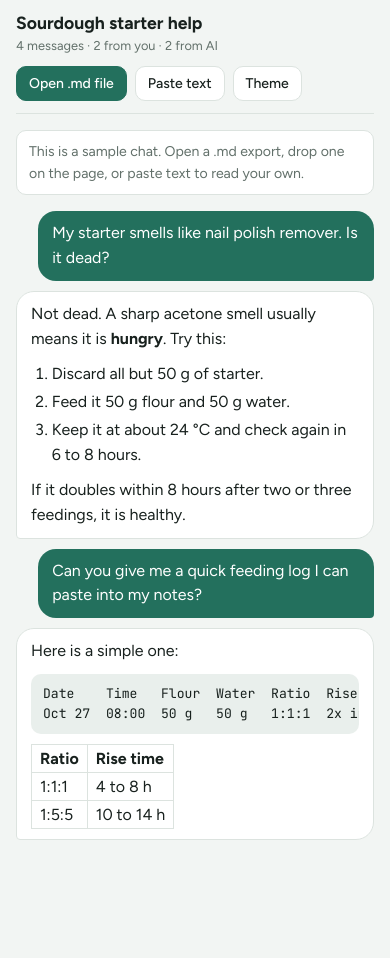
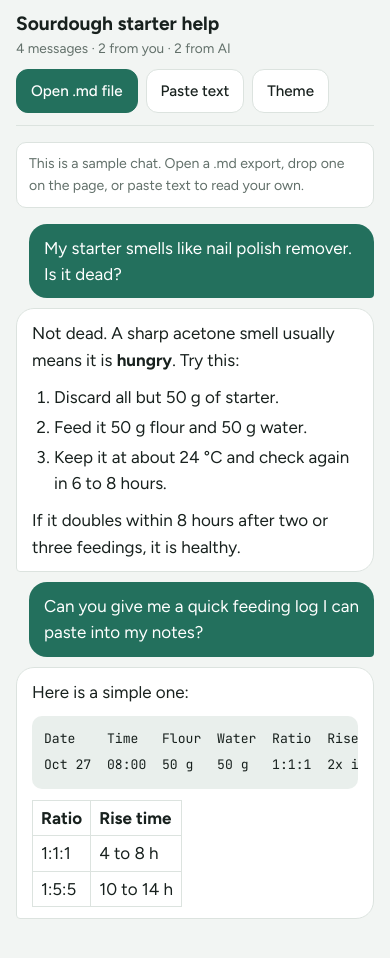
Before and after one commit to sarail19th/markdown-chat-reader, a plain HTML site: page index.html in a window 390 px wide. Before the commit the page ends 888 px from the top, so only its background shows below. Drawn offline with nearby package versions, Linux system fonts and the light colour scheme.

Commit message:
Improve speaker detection and phone layout

```diff
--- a/index.html
+++ b/index.html
@@ -1,5 +1,10 @@
+<!doctype html>
+<html lang="en">
+<head>
+<meta charset="utf-8">
+<meta name="viewport" content="width=device-width, initial-scale=1, viewport-fit=cover">
+<meta name="theme-color" content="#f2f5f3">
 <title>Markdown Chat Reader</title>
-<meta name="claude:viewport-fit-sides" content="cover">
 <link rel="stylesheet" href="https://fonts.googleapis.com/css2?family=Figtree:wght@400;500;700&family=JetBrains+Mono:wght@400&display=swap">
 <style>
 /* Layout: one centered column like a phone chat. Sticky top bar holds title, file open and paste. You on the right, AI on the left. */
@@ -32,6 +37,7 @@
   --code: #0d1210; --link: #7ab8e6; --focus: #7ab8e6;
   color-scheme: dark;
 }
+html { -webkit-text-size-adjust: 100%; text-size-adjust: 100%; }
 html, body { min-height: 100%; }
 body {
   margin: 0;
@@ -40,25 +46,21 @@ body {
   padding-right: max(16px, env(safe-area-inset-right, 0px));
   background: var(--bg);
   color: var(--fg);
-  font: 400 16px/1.55 var(--ff);
-}
-body::before {
-  content: ""; position: fixed; inset: 0 0 auto; height: env(safe-area-inset-top, 0px);
-  z-index: 10; background: var(--bar);
+  font: 400 17px/1.55 var(--ff);
 }
 .wrap { max-width: 720px; margin: 0 auto; }
 .bar {
-  position: sticky; top: env(safe-area-inset-top, 0px); z-index: 5;
+  position: sticky; top: 0; z-index: 5;
   background: var(--bar); border-bottom: 1px solid var(--line);
-  padding-block: 12px; display: flex; flex-wrap: wrap; align-items: center; gap: 10px 12px;
+  padding: calc(12px + env(safe-area-inset-top, 0px)) 0 12px; display: flex; flex-wrap: wrap; align-items: center; gap: 10px 12px;
 }
 .heading { flex: 1 1 200px; min-width: 0; }
-h1 { margin: 0; font-size: 1.1rem; line-height: 1.25; font-weight: 700; text-wrap: balance; overflow-wrap: anywhere; }
-.meta { margin: 2px 0 0; font-size: .8rem; color: var(--muted); }
+h1 { margin: 0; font-size: 1.2rem; line-height: 1.25; font-weight: 700; text-wrap: balance; overflow-wrap: anywhere; }
+.meta { margin: 2px 0 0; font-size: .85rem; color: var(--muted); }
 .actions { display: flex; gap: 8px; flex-wrap: wrap; }
 .btn {
-  font: 500 .88rem var(--ff); color: var(--fg); background: var(--surface);
-  border: 1px solid var(--line); border-radius: 10px; padding: 8px 12px; cursor: pointer;
+  font: 500 .95rem var(--ff); min-height: 44px; color: var(--fg); background: var(--surface);
+  border: 1px solid var(--line); border-radius: 12px; padding: 8px 14px; cursor: pointer; display: inline-flex; align-items: center; box-sizing: border-box;
 }
 .btn:hover { border-color: var(--muted); }
 .btn:focus-visible, textarea:focus-visible { outline: 2px solid var(--focus); outline-offset: 2px; }
@@ -71,12 +73,12 @@ h1 { margin: 0; font-size: 1.1rem; line-height: 1.25; font-weight: 700; text-wra
   border: 1px solid var(--line); border-radius: 12px; padding: 10px 12px;
 }
 #paste .btn { margin-top: 8px; }
-.chat { display: flex; flex-direction: column; gap: 10px; padding-block: 16px 48px; }
+.chat { display: flex; flex-direction: column; gap: 10px; padding-block: 16px calc(48px + env(safe-area-inset-bottom, 0px)); }
 .row { display: flex; min-width: 0; }
 .row.user { justify-content: flex-end; }
 .row.ai { justify-content: flex-start; }
 .row.sys { justify-content: center; }
-.bubble { min-width: 0; max-width: 86%; padding: 10px 14px; overflow-wrap: anywhere; }
+.bubble { min-width: 0; max-width: 88%; padding: 11px 15px; overflow-wrap: anywhere; }
 .row.ai .bubble { max-width: 94%; }
 .user .bubble { background: var(--user); color: var(--user-fg); border-radius: 18px 18px 4px 18px; }
 .ai .bubble { background: var(--surface); border: 1px solid var(--line); border-radius: 18px 18px 18px 4px; }
@@ -105,6 +107,8 @@ body.drag .chat { outline: 2px dashed var(--user); outline-offset: 6px; }
   @keyframes rise { from { transform: translateY(4px); opacity: .001; } to { transform: none; opacity: 1; } }
 }
 </style>
+</head>
+<body>
 
 <div class="wrap">
   <header class="bar">
@@ -131,23 +135,89 @@ body.drag .chat { outline: 2px dashed var(--user); outline-offset: 6px; }
 <script src="https://cdnjs.cloudflare.com/ajax/libs/dompurify/3.1.6/purify.min.js"></script>
 <script>
 //#parser-start
-var NAMES_A = 'You|User|Human|ChatGPT|Assistant|GPT-?\\d[\\w.-]*|Claude|System';
-var NAMES_B = 'You|User|Human|Me|ChatGPT|Assistant|AI|Claude';
-var SYM = '(?:[^\\w\\s*_#:]{1,4}\\s*)?';
-var RE_A = new RegExp('^\\s{0,3}(?:#{1,6}\\s*)?(?:[*_]{1,2})?\\s*' + SYM + '(' + NAMES_A + ')(?:\\s+said)?\\s*:?\\s*(?:[*_]{1,2})?\\s*:?\\s*$', 'i');
-var RE_B = new RegExp('^\\s{0,3}(?:#{1,6}\\s*)?(?:\\*\\*|__)\\s*' + SYM + '(' + NAMES_B + ')(?:\\s+said)?\\s*:?\\s*(?:\\*\\*|__)\\s*:?\\s+(\\S.*)$', 'i');
-var RE_C = /^(You|User|Human|ChatGPT|Assistant)\s*:\s+(\S.*)$/i;
+var NAMES = 'You|User|Human|Me|ChatGPT|Assistant|AI|Claude|System|Prompt|Response|Question|Answer|Bot|Model|Gemini|Copilot|GPT-?\\d[\\w.-]*';
+var BASE_RE = new RegExp('^(' + NAMES + ')(?![\\w])', 'i');
+var AMBIG = /^(me|ai|prompt|response|question|answer|bot|model)$/i;
+var USER_NAMES = /^(you|user|human|me|prompt|question)$/i;
 var RE_HR = /^\s*(?:-{3,}|\*{3,}|_{3,})\s*$/;
+var SKIP_LEAD = /^[^\w\s*_#:\[(]{1,8}\s*/;
+var META = /^(?:[-–—|·@,(\[]|\d)|^[\w.-]{1,24}[*_:\s]*$/;
 
-function roleOf(name) {
+function escapeRe(s) { return s.replace(/[.*+?^${}()|[\]\\]/g, '\\$&'); }
+
+function roleOf(name, custom) {
   var n = name.toLowerCase();
-  if (/^(you|user|human|me)$/.test(n)) return 'user';
+  if (custom && custom[n]) return custom[n];
+  if (USER_NAMES.test(n)) return 'user';
   if (n === 'system') return 'system';
   return 'assistant';
 }
 
-function parseChat(text, loose) {
+function matchMarker(line, nameRe, custom, loose) {
+  var dec = line.match(/^\s{0,3}(?:(#{1,6})[ \t]*)?(?:(\*\*|__)[ \t]*)?(.+)$/);
+  if (!dec) return null;
+  var decorated = !!(dec[1] || dec[2]);
+  var cands = [dec[3], dec[3].replace(SKIP_LEAD, '')];
+  for (var ci = 0; ci < cands.length; ci++) {
+    var body = cands[ci];
+    var nm = body.match(nameRe);
+    if (!nm) continue;
+    var after = body.slice(nm[0].length);
+    var am = after.match(/^\s*(?:said\b)?\s*(?:[(\[][^)\]]{0,60}[)\]])?\s*(\*\*|__)?\s*(:|：)?\s*(\*\*|__)?\s*(.*)$/i);
+    if (!am) continue;
+    var colon = !!am[2];
+    var said = /^\s*said\b/i.test(after);
+    var rest = am[4].replace(/\s+$/, '');
+    var name = nm[1];
+    var text = '';
+    if (!decorated) {
+      if (AMBIG.test(name) && !colon) continue;
+      if (rest && (!colon || !loose)) continue;
+      if (!colon && !said && rest) continue;
+      text = rest;
+    } else if (colon) {
+      text = rest;
+    } else if (rest && !META.test(rest)) {
+      continue;
+    }
+    return { role: roleOf(name, custom), label: name, text: text };
+  }
+  return null;
+}
+
+function autoDetect(lines) {
+  var counts = {}, first = {}, inFence = false, mark = '';
+  for (var i = 0; i < lines.length; i++) {
+    var fm = lines[i].match(/^\s{0,3}(`{3,}|~{3,})/);
+    if (fm) {
+      if (!inFence) { inFence = true; mark = fm[1].charAt(0); }
+      else if (fm[1].charAt(0) === mark) { inFence = false; }
+      continue;
+    }
+    if (inFence) continue;
+    var m = lines[i].match(/^\s{0,3}(?:#{1,6}\s+)?(?:\*\*|__)\s*([^*_\n]{1,40}?)\s*(?:\*\*|__)\s*[:：]?\s*$/) ||
+            lines[i].match(/^\s{0,3}#{1,6}\s+([^\n]{1,40}?)\s*[:：]?\s*$/);
+    if (!m) continue;
+    var lab = m[1].replace(/[:：]\s*$/, '').trim().toLowerCase();
+    if (!lab) continue;
+    counts[lab] = (counts[lab] || 0) + 1;
+    if (first[lab] === undefined) first[lab] = i;
+  }
+  var labs = Object.keys(counts).filter(function (k) { return counts[k] >= 2; })
+    .sort(function (a, b) { return counts[b] - counts[a]; }).slice(0, 2);
+  if (labs.length < 2 || Math.abs(counts[labs[0]] - counts[labs[1]]) > 1) return null;
+  labs.sort(function (a, b) { return first[a] - first[b]; });
+  var map = {};
+  map[labs[0]] = 'user';
+  map[labs[1]] = 'assistant';
+  return map;
+}
+
+function parseChat(text, mode, custom) {
   var lines = String(text).replace(/\r\n?/g, '\n').split('\n');
+  var nameRe = custom
+    ? new RegExp('^(' + Object.keys(custom).map(escapeRe).join('|') + ')(?![\\w])', 'i')
+    : BASE_RE;
   var msgs = [], cur = null, pre = [], inFence = false, mark = '';
   for (var i = 0; i < lines.length; i++) {
     var line = lines[i];
@@ -156,17 +226,11 @@ function parseChat(text, loose) {
       if (!inFence) { inFence = true; mark = fm[1].charAt(0); }
       else if (fm[1].charAt(0) === mark) { inFence = false; }
     }
-    var m = null, rest = null;
-    if (!inFence && !fm) {
-      m = line.match(RE_B);
-      if (m) { rest = m[2]; }
-      else if (loose && (m = line.match(RE_C))) { rest = m[2]; }
-      else { m = line.match(RE_A); }
-    }
+    var m = (!inFence && !fm) ? matchMarker(line, nameRe, custom, mode === 'loose') : null;
     if (m) {
-      cur = { role: roleOf(m[1]), label: m[1], lines: [] };
+      cur = { role: m.role, label: m.label, lines: [] };
       msgs.push(cur);
-      if (rest) cur.lines.push(rest);
+      if (m.text) cur.lines.push(m.text);
     } else if (cur) {
       cur.lines.push(line);
     } else {
@@ -185,8 +249,22 @@ function parseChat(text, loose) {
     while (L.length && (/^\s*$/.test(L[L.length - 1]) || RE_HR.test(L[L.length - 1]))) L.pop();
     if (L.length) out.push({ role: msg.role, label: msg.label, text: L.join('\n') });
   });
-  if (!out.length && !loose) return parseChat(text, true);
-  return { title: title, msgs: out, pre: pre.join('\n').trim() };
+  var res = { title: title, msgs: out, pre: pre.join('\n').trim() };
+  var roles = {};
+  out.forEach(function (x) { roles[x.role] = 1; });
+  if (Object.keys(roles).length < 2) {
+    if (!mode) {
+      var r2 = parseChat(text, 'loose');
+      if (r2.msgs.length > out.length) return r2;
+    } else if (mode === 'loose') {
+      var c = autoDetect(lines);
+      if (c) {
+        var r3 = parseChat(text, 'auto', c);
+        if (r3.msgs.length) return r3;
+      }
+    }
+  }
+  return res;
 }
 //#parser-end
 
@@ -257,7 +335,7 @@ function show(text, fallbackTitle) {
   if (!parsed.msgs.length) {
     metaEl.textContent = 'No messages found';
     notice.hidden = false;
-    notice.textContent = 'No speaker markers found. The reader looks for lines such as "**You:**", "**ChatGPT:**", "### User", "### Assistant", or "You said:". The whole file is shown below as one message.';
+    notice.textContent = 'No speaker markers found. The reader looks for lines such as "**You:**", "**ChatGPT:**", "### User", "### Assistant", "You said:", or "Prompt:" / "Response:". The whole file is shown below as one message.';
     var row = document.createElement('div');
     row.className = 'row ai';
     row.innerHTML = '<div class="bubble">' + md(String(text), false) + '</div>';
@@ -315,3 +393,5 @@ show(SAMPLE, 'Sourdough starter help (sample)');
 notice.hidden = false;
 notice.textContent = 'This is a sample chat. Open a .md export, drop one on the page, or paste text to read your own.';
 </script>
+</body>
+</html>
```
